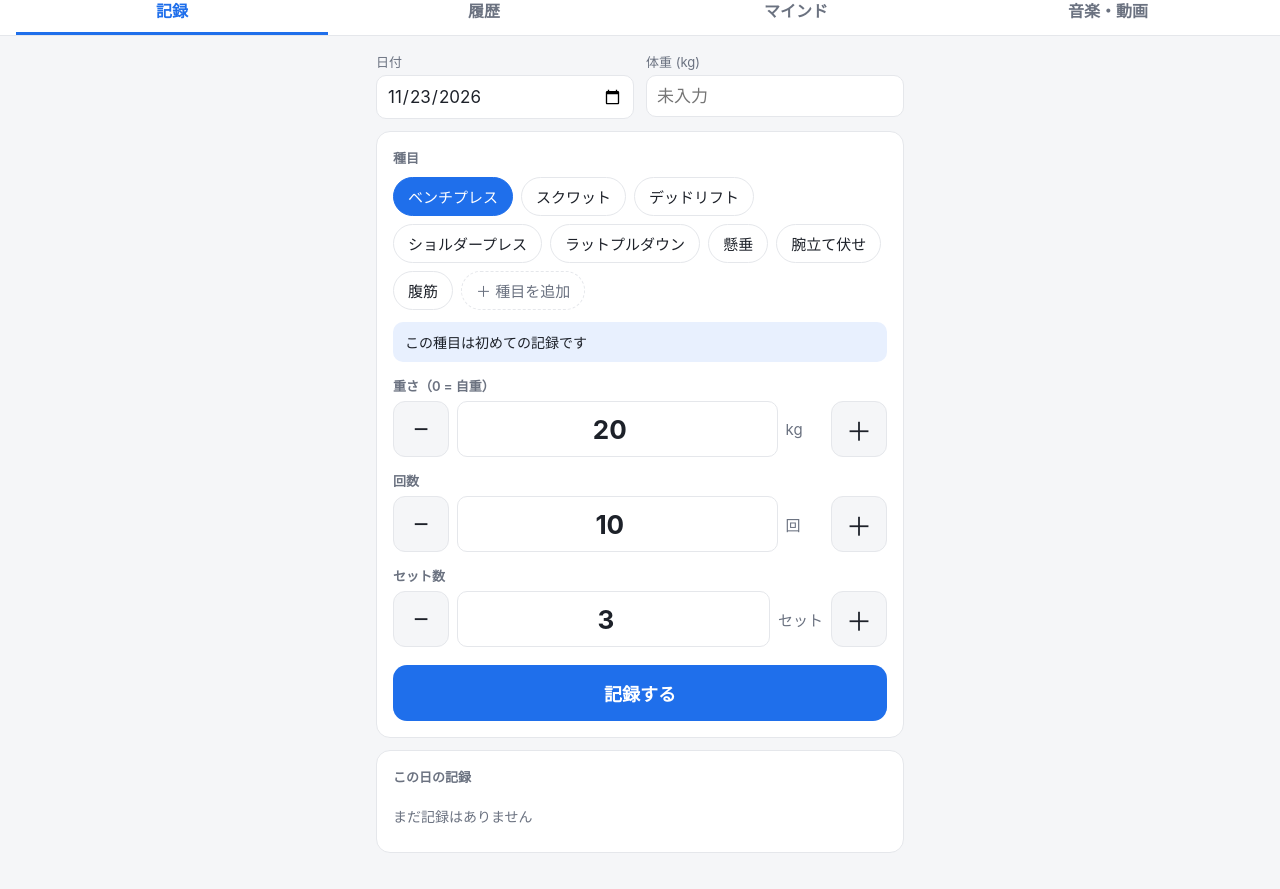
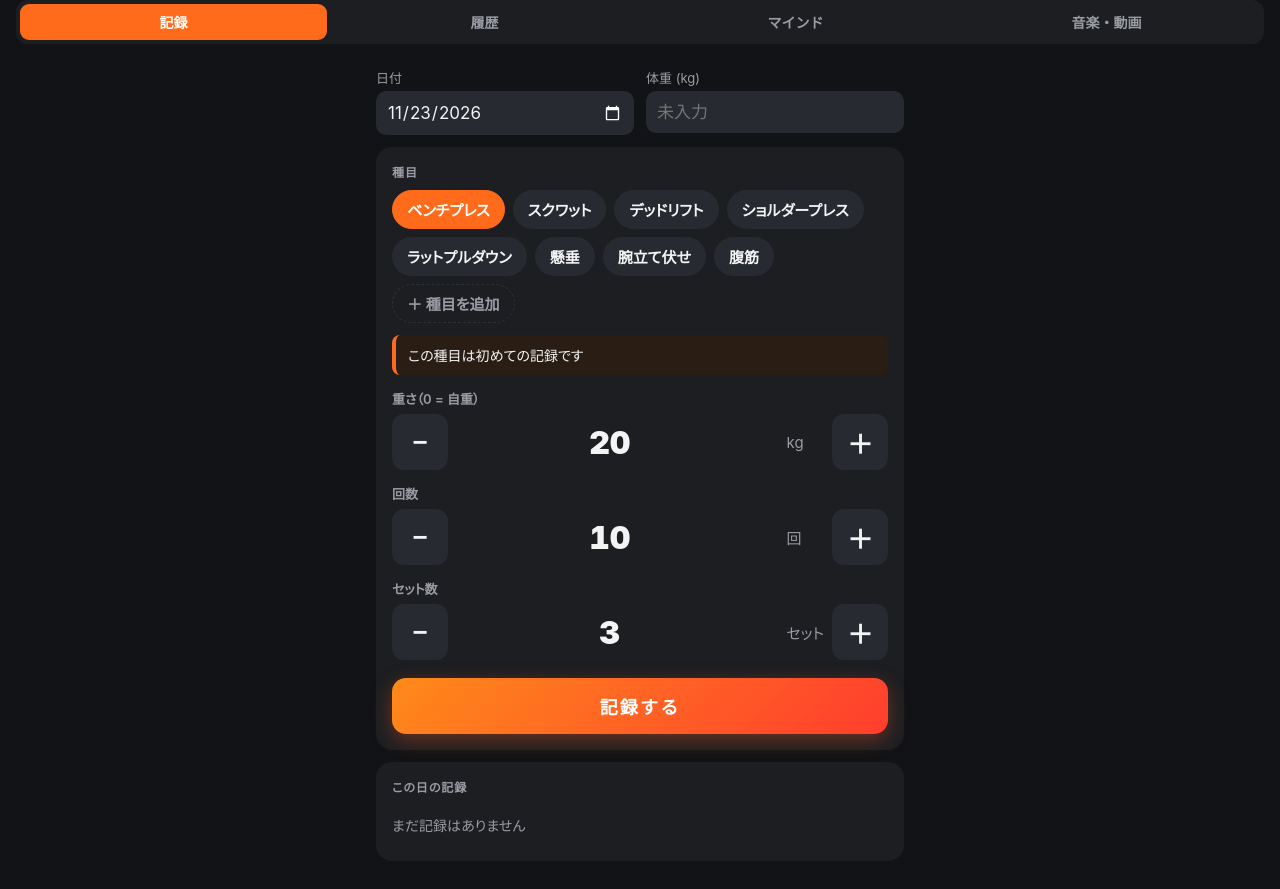
Before and after one commit to yoshikoro1022/kintore, a plain HTML site: page index.html in a window 1280 px wide. Shown: the part 52-941 px from the top of the page. Drawn offline with Linux system fonts and the light colour scheme.

Commit message:
見た目を「黒×オレンジ」のかっこいいデザインに変更
- いつも暗い背景＋オレンジの差し色
- タイトルを太い斜め文字に、タブを押されたものが光るボタン型に
- 重さ・回数の数字を大きく太く、枠線をなくしてすっきり
- 「記録する」ボタンをオレンジ→赤のグラデーションに
- スマホ上部の色・キャッシュ名も合わせて更新

Co-Authored-By: Claude Opus 5.5 <noreply@anthropic.com>
Claude-Session: https://claude.ai/code/session_016VAcHiBzAcG93EbvHUCsk9

```diff
--- a/index.html
+++ b/index.html
@@ -6,11 +6,11 @@
        見た目(色や大きさ)は style.css、動きは app.js が担当します。 -->
   <meta charset="utf-8">
   <meta name="viewport" content="width=device-width, initial-scale=1, viewport-fit=cover">
-  <meta name="theme-color" content="#1f6feb">
+  <meta name="theme-color" content="#121316">
   <!-- iPhoneで「ホーム画面に追加」したとき、アプリっぽく全画面で開くための設定 -->
   <meta name="apple-mobile-web-app-capable" content="yes">
   <meta name="apple-mobile-web-app-title" content="筋トレ記録">
-  <meta name="apple-mobile-web-app-status-bar-style" content="default">
+  <meta name="apple-mobile-web-app-status-bar-style" content="black">
   <link rel="manifest" href="manifest.json">
   <link rel="apple-touch-icon" href="icon-180.png">
   <link rel="stylesheet" href="style.css">
--- a/style.css
+++ b/style.css
@@ -2,29 +2,22 @@
    シンプルでフラットなデザイン。息が上がっていても押しやすいように
    ボタンは大きめにしています。 */
 
-/* 色をまとめて定義(ここを変えると全体の色が変わる) */
+/* 色をまとめて定義(ここを変えると全体の色が変わる)
+   デザインは「黒×オレンジ」。ジムでも見やすいよう、いつも暗い背景にしています。 */
 :root {
-  --bg: #f5f6f8;
-  --card: #ffffff;
-  --text: #1d2129;
-  --sub: #6b7280;
-  --line: #e5e7eb;
-  --accent: #1f6feb;
-  --accent-weak: #e8f0fe;
-  --danger: #d93025;
-}
-/* スマホがダークモードのときの色 */
-@media (prefers-color-scheme: dark) {
-  :root {
-    --bg: #111418;
-    --card: #1b1f24;
-    --text: #e8eaed;
-    --sub: #9aa0a6;
-    --line: #2d333b;
-    --accent: #4c8dff;
-    --accent-weak: #1c2a44;
-    --danger: #f28b82;
-  }
+  --bg: #121316;          /* 一番うしろの背景 */
+  --card: #1c1e22;        /* カード(枠)の色 */
+  --chip-bg: #272a30;     /* ボタンや入力欄の色 */
+  --text: #f4f4f5;        /* 文字 */
+  --sub: #9a9ca3;         /* うすい文字 */
+  --line: #2c2f35;        /* 区切り線 */
+  --accent: #ff6b1a;      /* 差し色(オレンジ) */
+  --accent-weak: #2a1d14; /* 差し色のうすい版 */
+  --on-accent: #ffffff;   /* オレンジの上に乗る文字 */
+  --danger: #ff6b6b;      /* 削除など */
+  --primary-bg: linear-gradient(135deg, #ff8a1a, #ff3d2e); /* 「記録する」ボタン */
+  --primary-shadow: 0 6px 20px rgba(255, 90, 30, .35);
+  color-scheme: dark;     /* 日付の入力欄なども暗い色にする */
 }
 
 * { box-sizing: border-box; }
@@ -194,3 +187,46 @@ textarea {
   font-size: 14px; opacity: 0; transition: .2s; pointer-events: none; max-width: 90vw;
 }
 .toast.show { opacity: 1; transform: translateX(-50%) translateY(0); }
+
+/* ===== デザイン(黒×オレンジ)の仕上げ =====
+   上の部品の見た目に「かっこよさ」を上乗せする部分です。
+   C#でいう「継承して一部だけ上書き(override)」のようなイメージで、
+   後に書いたほうが優先されます。 */
+body { font-feature-settings: "palt"; }
+
+/* タイトル:太い斜め文字+左にオレンジの線 */
+.top { background: var(--bg); border-bottom: 0; padding-bottom: 8px; }
+.top h1 { font-size: 22px; font-weight: 900; font-style: italic; letter-spacing: .04em; margin-bottom: 10px; }
+.top h1::before {
+  content: ""; display: inline-block; width: 6px; height: 18px; margin-right: 8px;
+  background: var(--accent); transform: skewX(-15deg); vertical-align: -2px;
+}
+
+/* タブ:押されているものがオレンジのボタンになる */
+.tabs { gap: 4px; background: var(--card); padding: 4px; border-radius: 12px; }
+.tab { border: 0; border-radius: 9px; padding: 8px 2px; font-size: 14px; }
+.tab.active { background: var(--accent); color: var(--on-accent); }
+
+/* カード・見出し */
+.card { border: 0; border-radius: 16px; }
+.card-title { letter-spacing: .08em; font-size: 12px; font-weight: 800; }
+
+/* 枠線をなくしてすっきり */
+input, textarea { background: var(--chip-bg); border-color: transparent; }
+.chip { font-weight: 600; background: var(--chip-bg); border-color: transparent; }
+.chip.active { color: var(--on-accent); }
+.chip.add { background: transparent; border-color: var(--line); }
+.step, .link-btn { background: var(--chip-bg); border: 0; font-weight: 700; }
+.video-thumb { border: 0; background-color: var(--chip-bg); }
+
+/* 前回の記録:左にオレンジの線 */
+.previous { border-left: 4px solid var(--accent); border-radius: 8px; }
+
+/* 重さ・回数の数字を大きく太く */
+.stepper-value { font-size: 32px; font-weight: 900; border: 0; background: transparent; font-variant-numeric: tabular-nums; }
+
+/* 「記録する」ボタン:オレンジ→赤のグラデーション */
+.primary { background: var(--primary-bg); color: var(--on-accent); font-weight: 900; letter-spacing: .12em; box-shadow: var(--primary-shadow); }
+.mic-btn { border-width: 1px; }
+
+.log .name { font-weight: 800; }
--- a/sw.js
+++ b/sw.js
@@ -3,7 +3,7 @@
 // 一度読み込んだファイルをスマホの中にコピー(キャッシュ)しておきます。
 // 電波があるときは最新版を取りに行き、ないときはコピーを使います。
 
-const CACHE = 'kintore-v4';
+const CACHE = 'kintore-v5';
 const FILES = ['./', './index.html', './style.css', './app.js', './manifest.json', './icon-180.png', './icon-192.png', './icon-512.png'];
 
 self.addEventListener('install', (e) => {
```
Also changed, not shown: manifest.json.
